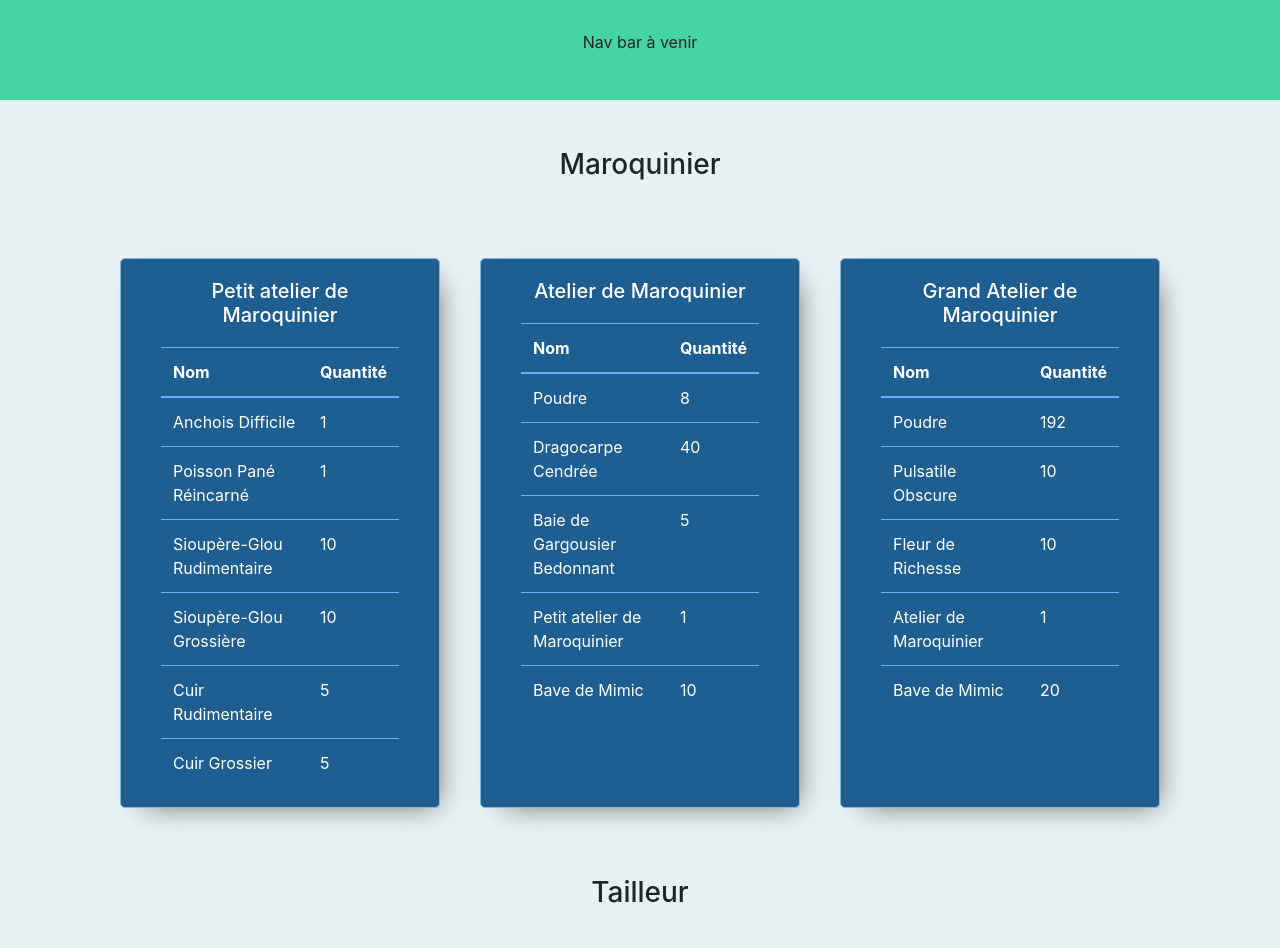
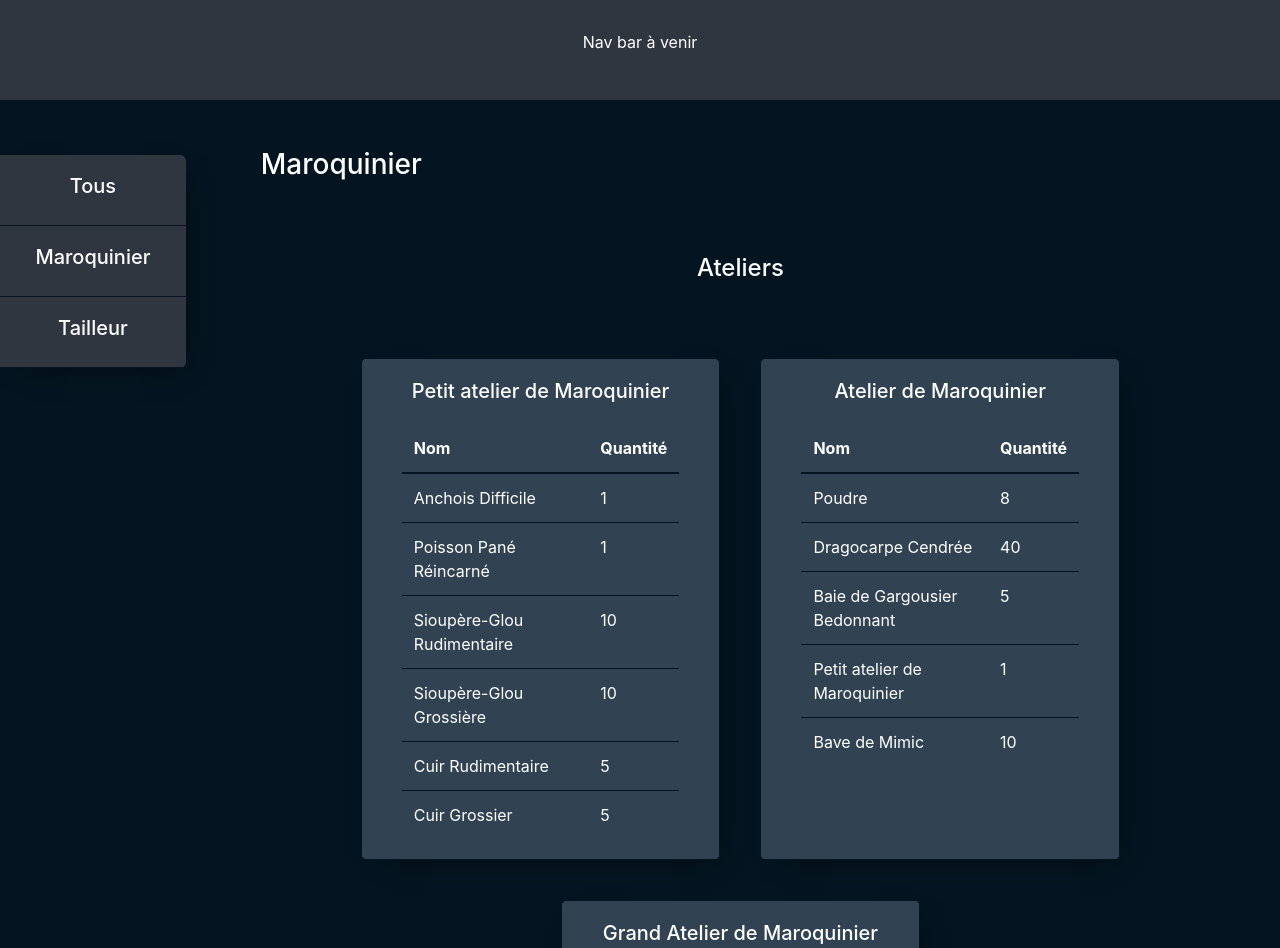
Before and after one commit to SylvainLangler/WakfuJobCrafting, a plain HTML site: page index.html in a window 1280 px wide. Shown: the top 948 px of the page. Drawn offline with nearby package versions, Linux system fonts and the light colour scheme.

Commit message:
ajout possibilité de trier selon le métier

```diff
--- a/css/style.css
+++ b/css/style.css
@@ -1,18 +1,29 @@
 body{
-    background-color:#e6f3f2;
+    /*background-color:#e6f3f2;*/
+    /* Dark mode */ background-color:#041521;
 }
 
 .header{
-    background-color:#46d4a4;
+    background-color:#303640;
+    color:white;
     height:100px;
     padding-top:30px;
 }
 
+.nom_metier{
+    color:white;
+}
+
+.main-container{
+    padding-left:0;
+}
+
 .item{
-    background-color:#1f5e91;
+    /*background-color:#1f5e91;*/
+    background-color: /*#738da2*/#314352;
     color:white;
     border-radius: 5px;
-    border: 1px solid #85bae6;
+    border: 1px solid #041521;
     padding:20px;
     padding-right: 40px;
     padding-left: 40px;
@@ -27,5 +38,44 @@ body{
 }
 
 .item .table > tbody > tr > td, .item .table > tbody > tr > th, .item .table > tfoot > tr > td, .item .table > tfoot > tr > th, .item .table > thead > tr > td, .item .table > thead > tr > th {
-    border-color:#62b3f9;
+    border-color:#041521;;
 }
+
+.item .table > thead > tr > th{
+    border-top-color:transparent;
+}
+
+.cat-items{
+    color:white;
+    margin-top:3em;
+    text-align: center;
+}
+
+.metier{
+    height: 45px;
+    width: 100%;
+    padding: 35px;
+    text-align: center;
+    border-bottom: 1px solid #041521;
+    cursor: pointer;
+    display: flex;
+    align-items: center;
+    justify-content: center;
+}
+
+.liste_metiers{
+    color: white;
+    background-color: #303640;
+    box-shadow: 10px 10px 28px -15px rgba(0,0,0,0.68);
+    margin-top: 55px;
+    border-top-right-radius:6px;
+    border-bottom-right-radius:6px;
+
+}
+
+.metier-selected{
+    color:aqua;
+    background-color:#0d2f2e;
+    transition-duration:.3s;
+
+}
--- a/index.html
+++ b/index.html
@@ -15,12 +15,16 @@
             </div>
         </div>
         <div class="container-fluid main-container">
-            <div class="row Maroquinier justify-content-center">
+            <div class="row">
+                <div class="col-lg-2">
+                    <div class="liste_metiers">
+                        <div class="metier all-metiers"><h5>Tous</h5></div>
+                    </div>
+                </div>
+                <div class="col-lg-10 metier-crafting">
+                </div>
+            </div>
 
-            </div>
-            <div class="row Tailleur justify-content-center">
-
-            </div>
         </div>
     </body>
     <script src="js/jquery.js"></script>
--- a/js/app.js
+++ b/js/app.js
@@ -1,30 +1,56 @@
 $(document).ready(function () {
+
+
 
     $.getJSON("wakfucrafting.json", function (data) {
 
         for(var indexMetier in data.craft.metiers){ // Pour chaque métier
 
             var metier = data.craft.metiers[indexMetier];
-            $("."+metier.nom).append("<div class=\"col-lg-12 text-center mb-5 mt-5\"><h3>"+metier.nom+"</h3></div>"); // On affiche le nom du métier
+            var stringItem = "<div class=\"row craft-"+metier.nom+" justify-content-center\"><div class=\"col-lg-11 mb-5 mt-5\"><h3 class=\"nom_metier\">"+metier.nom+"</h3><h4 class=\"cat-items\">Ateliers</h4></div>"
+            $(".liste_metiers").append("<div class=\"metier "+metier.nom+"\"><h5>"+metier.nom+"</h5></div>");
 
-            for(var indexItem in metier.items){ // Pour chaque item à craft dans le métier
+            for(var indexAtelier in metier.ateliers){ // Pour chaque atelier à craft dans le métier
 
-                var item = metier.items[indexItem];
-                var stringItem = "<div class=\"col-lg-3 item\"><div class=\"item-name\"><h5>"+item.nom+"</h5></div><table class=\"table m-auto w-100\"><thead><tr><th scope=\"col\">Nom</th><th scope=\"col\">Quantité</th></tr></thead><tbody>";
+                var atelier = metier.ateliers[indexAtelier];
+                stringItem += "<div class=\"col-lg-4 item\"><div class=\"item-name\"><h5>"+atelier.nom+"</h5></div><table class=\"table m-auto w-100\"><thead><tr><th scope=\"col\">Nom</th><th scope=\"col\">Quantité</th></tr></thead><tbody>";
 
-                for(var indexRecetteItem in item.items_recette){ // Pour chaque item de la recette de l'item à craft
+                for(var indexRecetteItem in atelier.items_recette){ // Pour chaque item de la recette de l'item à craft
 
-                    var recetteItem = item.items_recette[indexRecetteItem];
+                    var recetteItem = atelier.items_recette[indexRecetteItem];
                     stringItem += "<tr><td>"+recetteItem.nom+"</td><td>"+recetteItem.quantite+"</td>";
 
                 }
 
                 stringItem += "</tbody></table></div>";
-                $("."+metier.nom).append(stringItem);
+
             }
 
+            stringItem +="</div>";
+            $(".metier-crafting").append(stringItem);
         }
+
+        // Fonctions d'affichage
+
+        function AfficherMetier(metier){
+            $(".metier").removeClass("metier-selected");
+            $(metier).addClass("metier-selected");
+            if($(metier).attr("class").split(' ')[1] == "all-metiers"){
+                console.log("oui");
+                $(".metier-crafting .row").show();
+            }
+            else{
+                $(".metier-crafting .row").hide();
+                $(".craft-"+metier.attr("Class").split(' ')[1]).show();
+            }
+        }
+
+        $(".metier").click(function(){
+            AfficherMetier($(this));
+        });
 
     });
 
+
+
 });
--- a/wakfucrafting.json
+++ b/wakfucrafting.json
@@ -4,7 +4,7 @@
     [
       {
         "nom":"Maroquinier",
-        "items":[
+        "ateliers":[
           {
             "nom":"Petit atelier de Maroquinier",
             "description":"Description du petit atelier de maroquinier",
@@ -123,7 +123,7 @@
       },
       {
         "nom":"Tailleur",
-        "items":[
+        "ateliers":[
           {
             "nom":"Petit atelier de Tailleur",
             "description":"Description du petit atelier de tailleur",
```
